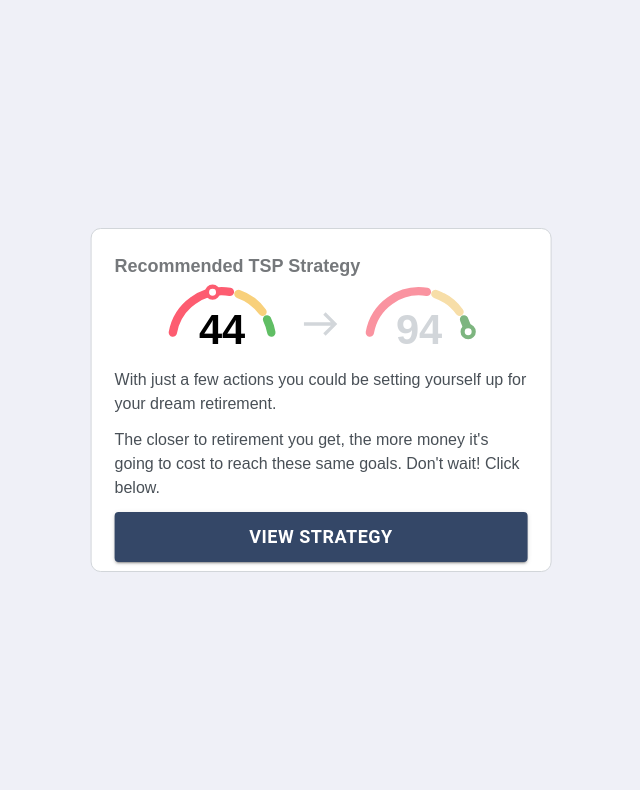
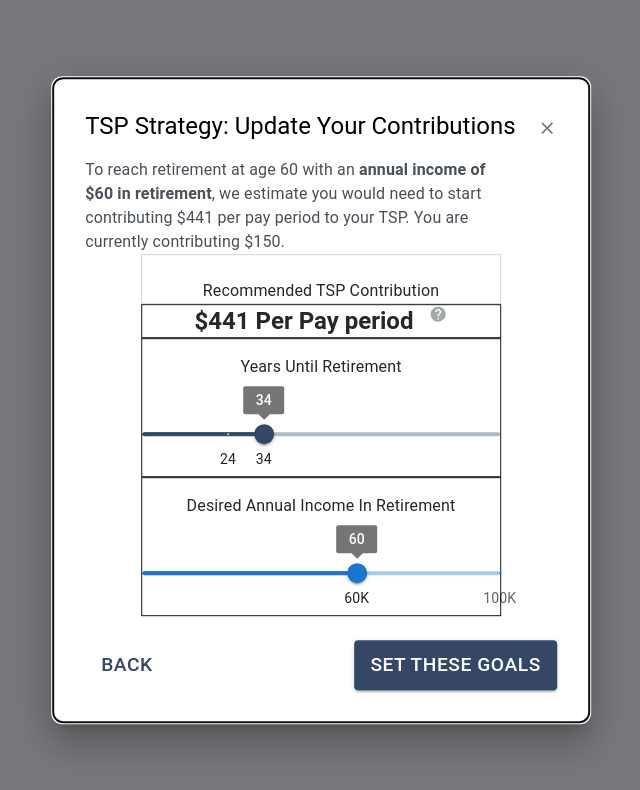
Before and after one commit to jrohall/parco, a Next.js app: page / in a window 1280 px wide. Shown: the top 790 px of the page, without its empty margins (319-959 px from the left). Built offline with nearby package versions, Linux system fonts and the light colour scheme.

Commit message:
basic outline for pop-up

```diff
--- a/src/app/components/popup/set-popup.tsx
+++ b/src/app/components/popup/set-popup.tsx
@@ -3,6 +3,11 @@
 import Box from '@mui/material/Box';
 import Typography from '@mui/material/Typography';
 import Modal from '@mui/material/Modal';
+import Grid from '@mui/material/Grid2';
+import CloseIcon from '@mui/icons-material/Close';
+import HelpIcon from '@mui/icons-material/Help';
+import Slider from '@mui/material/Slider';
+import Button from '@mui/material/Button';
 
 const style = {
   position: 'absolute',
@@ -18,7 +23,54 @@
   borderColor: '#D2D6DA',
 };
 
+const lightGray = '#D2D6DA'
+const medGray = '#A3A7AA';
+const medDarkGray = '#75787B';
+const darkGray = '#495057';
+const darkerGray = '#24282b';
+const secondaryDark = '#344767';
+const mainHeader = 'black'
+const xIconSize = '18px';
+const parcoDark = '#344767'
+
+const retirementYears = [
+  {
+    value: 24,
+    label: '24',
+  },
+  {
+    value: 34,
+    label: '34',
+  },
+];
+
+const retirementIncome = [
+  {
+    value: 60,
+    label: '60K',
+  },
+  {
+    value: 100,
+    label: '100K',
+  },
+];
+
+const sliderStyle = {
+  color: parcoDark,
+}
+
+function valuetext(value: number) {
+  return `$${value}K`;
+}
+
+
+function calculateSavingsForRetirement(yearsToRetirement: number, retirementIncome: number) {
+  return Math.floor(((1000 * retirementIncome) * 0.25) / yearsToRetirement);
+}
+
 export default function ModalPopup({openModal, closeCallback}:any) {
+  const [userYearsToRetirement, setUserYearsToRetirement] = React.useState(34);
+  const [userRetirementIncome, setUserRetirementIncome] = React.useState(60);
   const [open, setOpen] = React.useState(openModal);
   const handleOpen = () => setOpen(true);
   const handleClose = () => {
@@ -31,21 +83,100 @@
     setOpen(openModal);
   },[openModal]);
 
+  const handleChangeYears = (event: Event, newValue: number | number[]) => {
+    setUserYearsToRetirement(newValue as number);
+  };
+
+  const handleChangeIncome = (event: Event, newValue: number | number[]) => {
+    setUserRetirementIncome(newValue as number);
+  };
+
+  const recommendedTSPContribution = calculateSavingsForRetirement(userYearsToRetirement, userRetirementIncome);
+
   return (
     <div>
       <Modal
         open={open}
         onClose={handleClose}
-        aria-labelledby="modal-modal-title"
-        aria-describedby="modal-modal-description"
       >
         <Box sx={style}>
-          <Typography id="modal-modal-title" variant="h6" component="h2">
-            Text in a modal
-          </Typography>
-          <Typography id="modal-modal-description" sx={{ mt: 2 }}>
-            Duis mollis, est non commodo luctus, nisi erat porttitor ligula.
-          </Typography>
+          <Grid container spacing={0}>
+
+            <Grid size={11}>
+              <Typography id="modal-modal-title" variant="h5" color={mainHeader}>
+                TSP Strategy: Update Your Contributions
+              </Typography>
+              <Typography id="modal-modal-description" sx={{ mt: 2 }} color={darkGray}>
+                To reach retirement at age 60 with an <strong>annual income of ${userRetirementIncome} in retirement</strong>, we estimate you would need to start contributing ${recommendedTSPContribution} per pay period to your TSP. You are currently contributing $150.
+              </Typography>
+            </Grid>
+            <Grid size={1} sx={{ display: 'flex', justifyContent: 'flex-end' }}>
+              <Typography
+                variant="h5"
+                color={medDarkGray}
+                onClick={handleClose}
+                sx={{ cursor: 'pointer' }}
+              >
+                <CloseIcon fontSize="small" />
+              </Typography>
+            </Grid>
+
+            <Grid container size={12} sx={{pr: 7, pl: 7}}>
+              <Grid size={12} sx={{ display: 'flex', justifyContent: 'center', border: '1px solid', borderColor: lightGray }}>
+                <Typography id="modal-modal-description" sx={{ mt: 3 }} color={darkerGray}>
+                  Recommended TSP Contribution
+                </Typography>
+              </Grid>
+              <Grid size={12} sx={{ display: 'flex', justifyContent: 'center', border: '1px solid' }}>
+                <Typography id="modal-modal-description" sx={{ }} variant='h5' color={darkerGray}>
+                  <strong>${recommendedTSPContribution} Per Pay period</strong>
+                </Typography>
+                <HelpIcon sx={{ color: medGray, ml: 2, fontSize: xIconSize }}/>
+              </Grid>
+              <Grid container size={12} sx={{ display: 'flex', justifyContent: 'center', border: '1px solid' }}>
+                <Grid size={12} sx={{ display: 'flex', justifyContent: 'center', mb: 5,}}>
+                  <Typography id="modal-modal-description" sx={{ mt: 2 }} color={darkerGray}>
+                    Years Until Retirement
+                  </Typography>
+                </Grid>
+                <Grid size={12}>
+                  <Slider
+                    aria-label="Always visible"
+                    value={userYearsToRetirement}
+                    getAriaValueText={valuetext}
+                    step={1}
+                    marks={retirementYears}
+                    valueLabelDisplay="on"
+                    onChange={handleChangeYears}
+                    sx={sliderStyle}
+                  />
+                </Grid>
+              </Grid>
+              <Grid container size={12} sx={{ display: 'flex', justifyContent: 'center', border: '1px solid' }}>
+                <Grid size={12} sx={{ mb: 5, display: 'flex', justifyContent: 'center'}}>
+                  <Typography id="modal-modal-description" sx={{ mt: 2 }} color={darkerGray}>
+                    Desired Annual Income In Retirement
+                  </Typography>
+                </Grid>
+                <Grid size={12}>
+                  <Slider
+                    aria-label="Always visible"
+                    value={userRetirementIncome}
+                    getAriaValueText={valuetext}
+                    step={5}
+                    marks={retirementIncome}
+                    valueLabelDisplay="on"
+                    onChange={handleChangeIncome}
+                  />
+                </Grid>
+              </Grid>
+            </Grid>
+            <Grid container size={12} sx={{ display: 'flex', justifyContent: 'space-between', mt: 3 }}>
+              <Button sx={{ color: parcoDark, fontSize: '1.2rem', padding: '0.5rem 1rem' }}>BACK</Button>
+              <Button variant="contained" sx={{ background: parcoDark, fontSize: '1.2rem', padding: '0.5rem 1rem' }}>SET THESE GOALS</Button>
+            </Grid>
+
+          </Grid>
         </Box>
       </Modal>
     </div>
--- a/src/app/components/rangerSlider/rangeSlider.tsx
+++ b/src/app/components/rangerSlider/rangeSlider.tsx
@@ -128,11 +128,6 @@
 
   return (
     <Box component="section" sx={{ height: height, width: width, border: showBorder ? '1px dashed grey' : 'none' }}>
-      <defs>
-        <filter id={`circleShadow-${value}`} x="-50%" y="-50%" width="200%" height="200%">
-          <feDropShadow dx="0" dy="2" stdDeviation="4" floodColor="rgba(0, 0, 0, 0.3)" />
-        </filter>
-      </defs>
       <svg height="100%" width="100%">
         <path id={`arc1-${value}`} fill="none" strokeLinecap="round" />
         <path id={`arc2-${value}`} fill="none" strokeLinecap="round" />
--- a/src/app/page.tsx
+++ b/src/app/page.tsx
@@ -45,7 +45,7 @@
       <Grid container spacing={0} sx={{ width: '90%', marginTop: '3vh', marginRight: '8px', marginLeft: '8px' }}>
 
         <Grid size={12}>
-          <p style={{ color: '#75787B', fontSize: '18px', fontWeight: 'bold' }}>Recommended TSP Strategy</p>
+          <Typography style={{ color: '#75787B', fontSize: '18px', fontWeight: 'bold' }}>Recommended TSP Strategy</Typography>
         </Grid>
 
         <Grid size={12} container spacing={2} justifyContent="center" alignItems="center">
@@ -63,16 +63,16 @@
         <Grid size={12} container spacing={1.5}>
 
           <Grid size={12}>
-            <p style={{ color: darkGray}}>With just a few actions you could be setting yourself up for your dream retirement.</p>
+            <Typography style={{ color: darkGray}}>With just a few actions you could be setting yourself up for your dream retirement.</Typography>
           </Grid>
 
           <Grid size={12}>
-            <h1 style={{ color: darkGray }}>The closer to retirement you get, the more money it's going to cost to reach these same goals. Don't wait! Click below.</h1>
+            <Typography style={{ color: darkGray }}>The closer to retirement you get, the more money it's going to cost to reach these same goals. Don't wait! Click below.</Typography>
           </Grid>
 
           <Grid size={12} sx={{ display: 'flex', justifyContent: 'center', alignItems: 'center' }}>
             <Button variant="contained" sx={{ width: '100%', height: '50px', backgroundColor: secondaryDark, fontWeight: 'bold', fontSize: '18px', alignItems: 'center'}} onClick={handleBtnClick}>View Strategy</Button>
-            <ModalPopup openModal={openModal} closeCallback={handleModalClose} />
+            <ModalPopup openModal={true} closeCallback={handleModalClose} />
           </Grid>
 
         </Grid>
```
